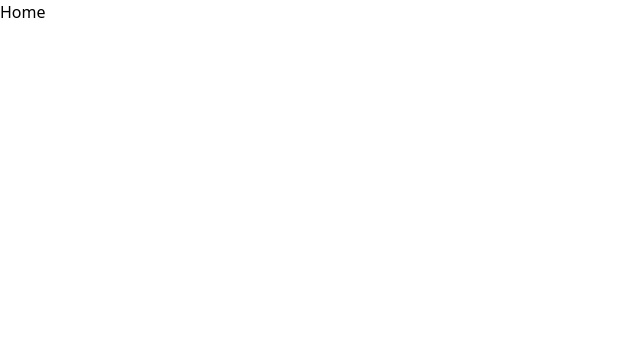
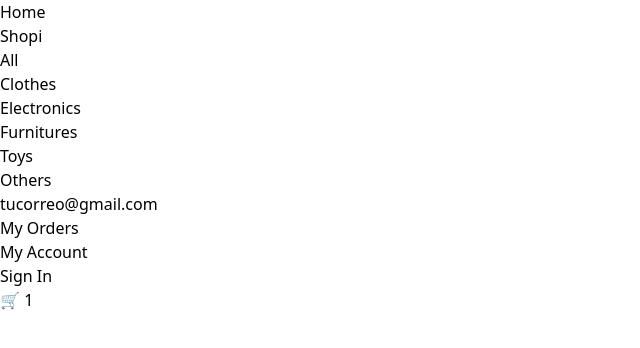
Before and after one commit to Ncko7/Tienda-Online-con-React, a React (Vite) app: page / in a window 1280 px wide. Shown: the top 348 px of the page, without its empty margins (0-640 px from the left). Built offline with nearby package versions, Linux system fonts and the light colour scheme.

Commit message:
Clase 4 Creamos el componente de Navbar, lo importamos en App y luego lo estilizamos

```diff
--- /dev/null
+++ b/src/Components/Navbar/index.jsx
@@ -0,0 +1,107 @@
+import { NavLink } from "react-router-dom"
+
+const Navbar = () => {
+    const activeStyle = 'underline underline-offset-4'
+    return (
+        <nav className="flex justify-between items-center fixed w-full py-5 px-8 text-sm font-light">
+            <ul className="flex items-center gap-3">
+                <li className="font-semibold text-lg">
+                    <NavLink to='/'>
+                        Shopi
+                    </NavLink>
+                </li>
+                <li>
+                    <NavLink
+                    to='/'
+                    className={({ isActive }) =>
+                        isActive ? activeStyle : undefined
+                    }>
+                        All
+                    </NavLink>
+                </li>
+                <li>
+                    <NavLink
+                    to='/clothes'
+                    className={({ isActive }) =>
+                        isActive ? activeStyle : undefined
+                    }>
+                        Clothes
+                    </NavLink>
+                </li>
+                <li>
+                    <NavLink
+                    to='/electronics'
+                    className={({ isActive }) =>
+                        isActive ? activeStyle : undefined
+                    }>
+                        Electronics
+                    </NavLink>
+                </li>
+                <li>
+                    <NavLink
+                    to='/furnitures'
+                    className={({ isActive }) =>
+                        isActive ? activeStyle : undefined
+                    }>
+                        Furnitures
+                    </NavLink>
+                </li>
+                <li>
+                    <NavLink
+                    to='/toys'
+                    className={({ isActive }) =>
+                        isActive ? activeStyle : undefined
+                    }>
+                        Toys
+                    </NavLink>
+                </li>
+                <li>
+                    <NavLink
+                    to='/others'
+                    className={({ isActive }) =>
+                        isActive ? activeStyle : undefined
+                    }>
+                        Others
+                    </NavLink>
+                </li>
+            </ul>
+            <ul className="flex items-center gap-3">
+                <li className="text-black/60">
+                    tucorreo@gmail.com
+                </li>
+                <li>
+                    <NavLink
+                    to='/my-orders'
+                    className={({ isActive }) =>
+                        isActive ? activeStyle : undefined
+                    }>
+                        My Orders
+                    </NavLink>
+                </li>
+                <li>
+                    <NavLink
+                    to='/my-account'
+                    className={({ isActive }) =>
+                        isActive ? activeStyle : undefined
+                    }>
+                        My Account
+                    </NavLink>
+                </li>
+                <li>
+                    <NavLink
+                    to='/sign-in'
+                    className={({ isActive }) =>
+                        isActive ? activeStyle : undefined
+                    }>
+                        Sign In
+                    </NavLink>
+                </li>
+                <li>
+                    🛒 1
+                </li>
+            </ul>
+        </nav>
+    )
+}
+
+export default Navbar
--- a/src/Pages/App/index.jsx
+++ b/src/Pages/App/index.jsx
@@ -5,6 +5,7 @@
 import MyOrders from '../MyOrders'
 import NotFound from '../NotFound'
 import SignIn from '../SignIn'
+import Navbar from '../../Components/Navbar'
 import './App.css'
 
 const AppRoutes = () => {
@@ -24,6 +25,7 @@
   return (
     <BrowserRouter>
       <AppRoutes />
+      <Navbar />
     </BrowserRouter>
   )
 }
```
